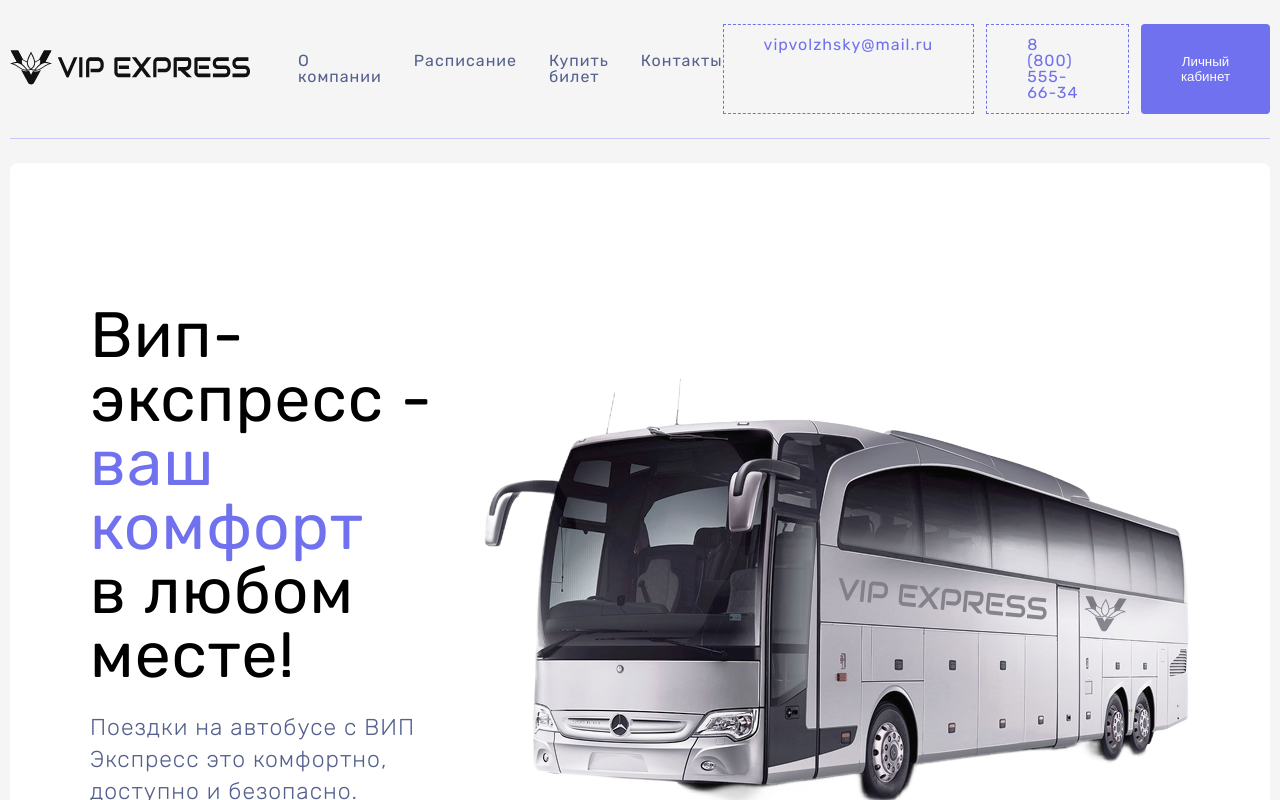
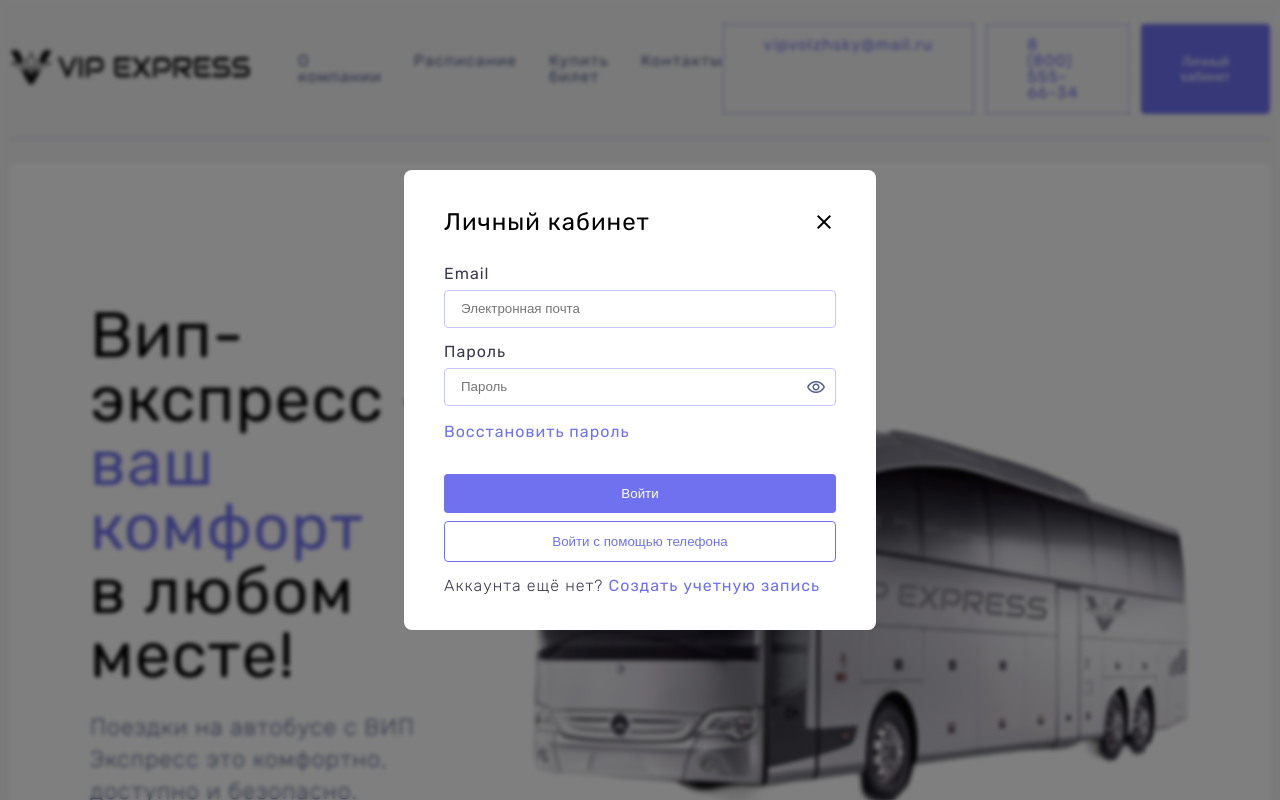
Before and after one commit to new-creator88/busfor, a plain HTML site: page index.html in a window 1280 px wide. Both pictures are taken after a click on the button "Личный кабинет". Shown: the top 800 px of the page. Drawn offline with nearby package versions, Linux system fonts and the light colour scheme.

Commit message:
Add Modal Window

```diff
--- a/css/main.css
+++ b/css/main.css
@@ -89,11 +89,26 @@
 .btn-primary:hover {
     background: var(--violet-light-color);
     transition: 0.8s;
+    cursor: pointer;
 }
 
 .btn-primary:disabled {
     color: var(--white-color);
     background: var(--gray-color);
+}
+
+.btn-secondary {
+    border: none;
+    outline: none;
+
+    padding: 12px 40px;
+    border-radius: 4px;
+
+    color: var(--violet-color);
+    background-color: var(--white-color);
+
+    border: 1px solid var(--violet-color);
+    cursor: pointer;
 }
 
 .btn-contact {
@@ -107,6 +122,8 @@
     background: var(--violet-color);
     transition: 1.1s;
 }
+
+
 
 /* ========= HEADER ========= */
 
@@ -357,3 +374,121 @@
 
     padding: 24px 0 16px;
 }
+
+/* ========= MODAL ========= */
+
+.modal {
+    display: none;
+    align-items: center;
+    justify-content: center;
+
+    position: fixed;
+    top: 0;
+    left: 0;
+    width: 100%;
+    height: 100%;
+
+    z-index: 999;
+    background-color: rgba(0, 0, 0, 0.5);
+    backdrop-filter: blur(2px); /* Размытие фона */
+}
+
+.modal-content {
+    width: 100%;
+    max-width: 472px;
+
+    padding: 40px 40px 36px 40px;
+
+    border-radius: 8px;
+    background-color: white;
+}
+
+.modal__title {
+    display: flex;
+    justify-content: space-between;
+
+    margin-bottom: 32px;
+}
+
+.modal__close {
+    cursor: pointer;
+}
+
+.modal-group {
+    margin-bottom: 16px;
+}
+
+.modal-group label {
+    display: block;
+
+    font-size: 16px;
+    font-weight: 400;
+    color: var(--dark-color);
+
+    margin-bottom: 8px;
+}
+
+.modal-group input {
+    width: 100%;
+
+    font-weight: 300;
+    line-height: 1.2;
+    color: var(--gray-dark-color);
+
+    padding: 10px 16px;
+
+    border-radius: 4px;
+    border: 1px solid var(--violet-gray-color);
+}
+
+.modal-group input:focus {
+    outline: none;
+    border-color: var(--violet-color);
+}
+
+.password-container {
+    position: relative;
+}
+
+#togglePassword {
+    position: absolute;
+    top: 50%;
+    right: 10px;
+    transform: translateY(-50%);
+
+    font-size: 20px;
+    color: var(--gray-dark-color);
+
+    cursor: pointer;
+}
+
+#togglePassword:hover {
+    color: var(--violet-color);
+}
+
+.modal-group__link {
+    display: block;
+
+    line-height: 1.2;
+    color: var(--violet-color);
+
+    margin-bottom: 32px;
+}
+
+.login-form__btn {
+    display: flex;
+    flex-direction: column;
+    row-gap: 8px;
+
+    margin-bottom: 16px;
+}
+
+.login-span {
+    font-weight: 300;
+    color: var(--dark-color);
+}
+
+.login-span a {
+    font-weight: 400;
+    color: var(--violet-color);
+}
--- a/index.html
+++ b/index.html
@@ -36,7 +36,40 @@
                 <div class="contact">
                      <a href="mailto:vipvolzhsky@mail.ru" class="btn-contact">vipvolzhsky@mail.ru</a>
                      <a href="tel:+88005556634" class="btn-contact">8 (800) 555-66-34 </a>
-                     <button type="button" class="btn-primary">Личный кабинет</button>
+                     <button type="button" id="openModal" class="btn-primary">Личный кабинет</button>
+                </div>
+
+                <div id="myModal" class="modal">
+                    <div class="modal-content">
+                        <div class="modal__title">
+                            <h4>Личный кабинет</h4>
+                            <span class="material-symbols-outlined modal__close">close</span>
+                        </div>
+
+                        <form id="loginForm">
+                            <div class="modal-group">
+                                <label for="email">Email</label>
+                                <input type="text" id="username" name="username" placeholder="Электронная почта" required>
+                            </div>
+
+                            <div class="modal-group">
+                                <label for="password">Пароль</label>
+                                <div class="password-container">
+                                    <input type="password" id="password" name="password" placeholder="Пароль" required>
+                                    <span id="togglePassword" class="material-symbols-outlined">visibility</span>
+                                </div>
+                            </div>
+
+                            <a href="#" class="modal-group__link">Восстановить пароль</a>
+
+                            <div class="login-form__btn">
+                                <button type="submit" class="btn-primary btn-submit">Войти</button>
+                                <button type="submit" class="btn-secondary btn-submit">Войти с помощью телефона</button>
+                            </div>
+
+                            <span class="login-span">Аккаунта ещё нет? <a href="" >Создать учетную запись</a> </span>
+                        </form>
+                    </div>
                 </div>
 
             </div>
--- a/js/main.js
+++ b/js/main.js
@@ -8,3 +8,31 @@
   }
 
   changeText();
+
+
+const openModalButton = document.getElementById('openModal');
+const modal = document.getElementById('myModal');
+const closeButton = modal.querySelector('.modal__close');
+const btnClose = modal.querySelector('.btn-close');
+
+// Открытие модального окна
+openModalButton.addEventListener('click', () => {
+    modal.style.display = 'flex';
+});
+
+// Закрытие модального окна при клике на крестик
+closeButton.addEventListener('click', () => {
+    modal.style.display = 'none';
+});
+
+// Закрытие модального окна при клике на кнопку "Закрыть"
+btnClose.addEventListener('click', () => {
+    modal.style.display = 'none';
+});
+
+// Закрытие модального окна при клике вне окна
+window.addEventListener('click', (event) => {
+    if (event.target === modal) {
+        modal.style.display = 'none';
+    }
+});
```
